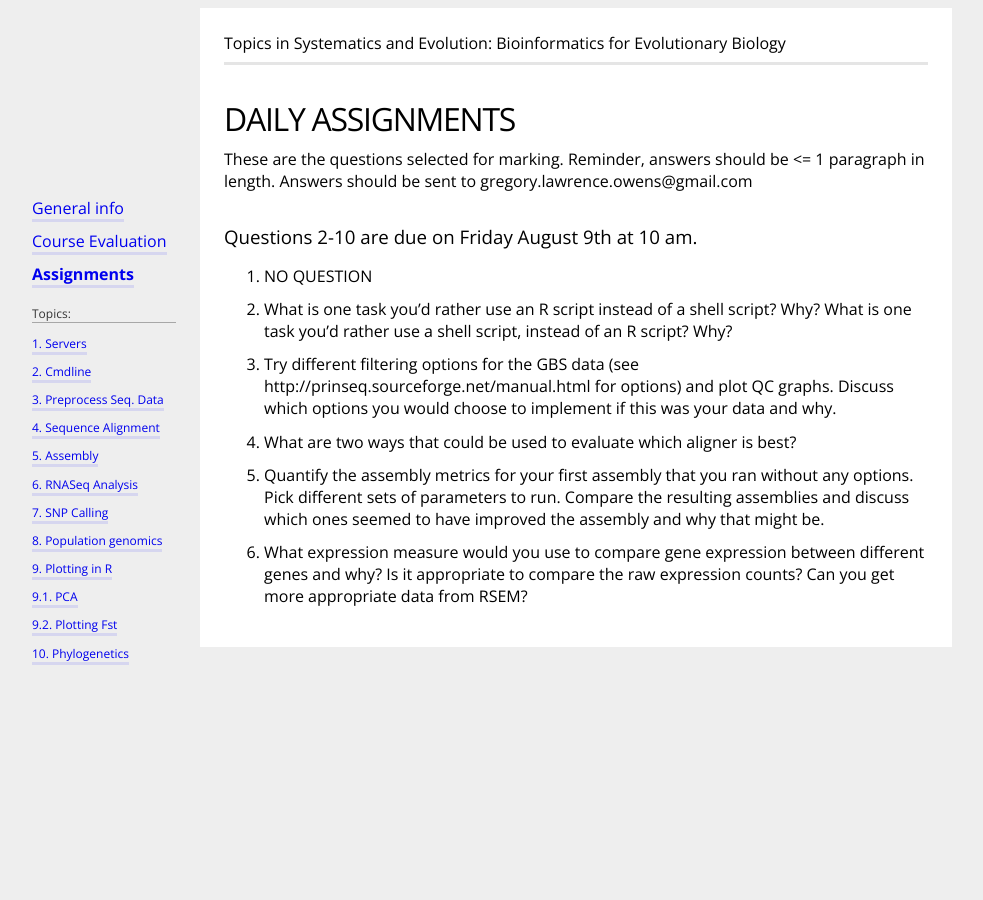
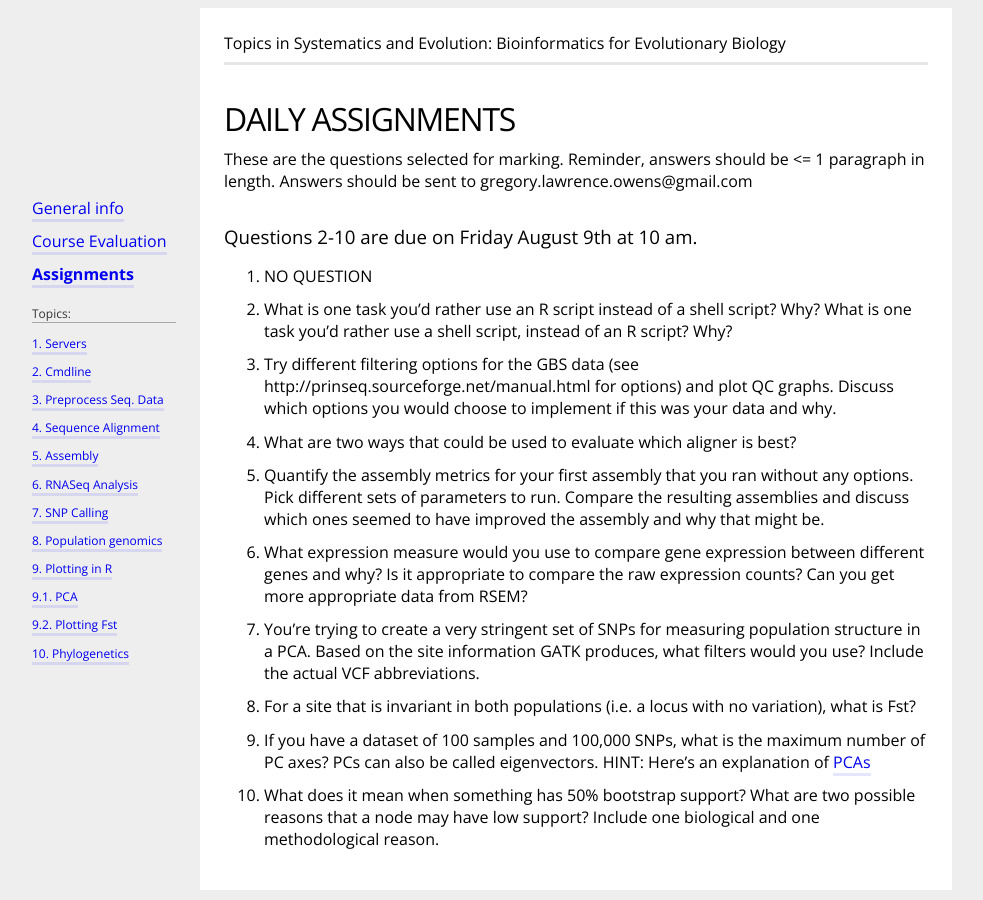
Before and after one commit to owensgl/biol525D, a Jekyll site: the page built from resources/daily_assignments.md, in a window 1280 px wide. Shown: the whole page, without its empty margins (64-1047 px from the left). Built offline with Jekyll 4.4.1, drawn with Linux system fonts in a browser that asks for light colours.

Commit message:
Update daily_assignments.md

```diff
--- a/resources/daily_assignments.md
+++ b/resources/daily_assignments.md
@@ -22,3 +22,11 @@ Answers should be sent to gregory.lawrence.owens@gmail.com
 5. Quantify the assembly metrics for your first assembly that you ran without any options. Pick different sets of parameters to run. Compare the resulting assemblies and discuss which ones seemed to have improved the assembly and why that might be.
 
 6. What expression measure would you use to compare gene expression between different genes and why? Is it appropriate to compare the raw expression counts? Can you get more appropriate data from RSEM?
+
+7. You're trying to create a very stringent set of SNPs for measuring population structure in a PCA. Based on the site information GATK produces, what filters would you use? Include the actual VCF abbreviations.
+
+8. For a site that is invariant in both populations (i.e. a locus with no variation), what is Fst?
+
+9. If you have a dataset of 100 samples and 100,000 SNPs, what is the maximum number of PC axes? PCs can also be called eigenvectors. HINT: Here's an explanation of [PCAs](http://setosa.io/ev/principal-component-analysis/)
+
+10. What does it mean when something has 50% bootstrap support? What are two possible reasons that a node may have low support? Include one biological and one methodological reason.
```
